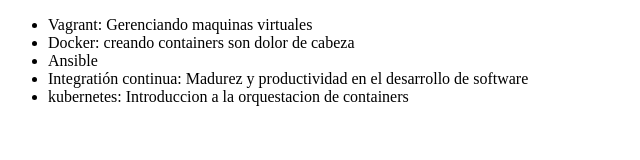
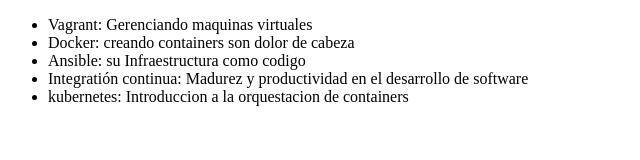
Before and after one commit to jbarrios0625/alura-git, a plain HTML site: page index.html in a window 1280 px wide. Shown: the whole page, without its empty margins (0-640 px from the left). Drawn offline with Linux system fonts and the light colour scheme.

Commit message:
modificando el curso de Ansible

```diff
--- a/index.html
+++ b/index.html
@@ -11,7 +11,7 @@
         <ul>
             <li>Vagrant: Gerenciando maquinas virtuales</li>
             <li>Docker: creando containers son dolor de cabeza </li>
-            <li>Ansible</li>
+            <li>Ansible: su Infraestructura como codigo</li>
             <li>Integratión continua: Madurez y productividad en el desarrollo de software</li>
             <li>kubernetes: Introduccion a la orquestacion de containers</li>
 
```
